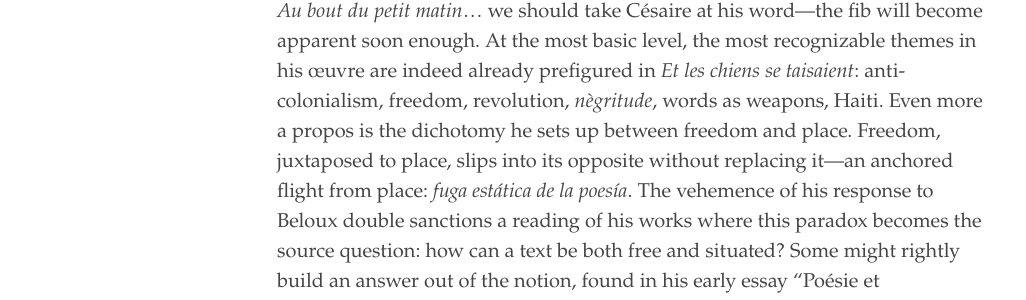
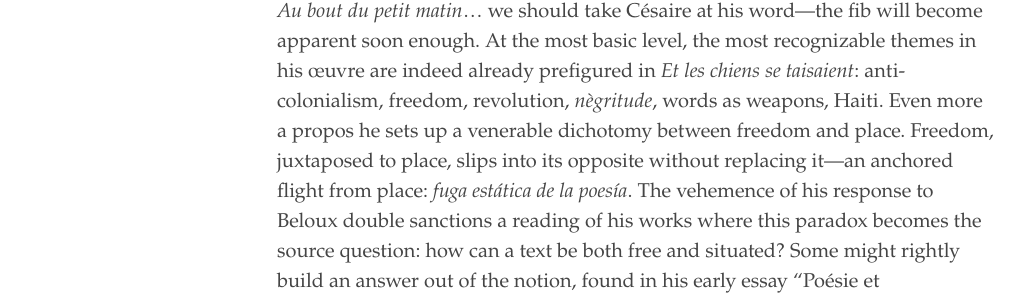
Before and after one commit to elotroalex/record, a Jekyll site: the page built from _chapters/01-nebula.md, in a window 1280 px wide and 900 px high, scrolled down 1248 px. Shown: the part 168-468 px from the top of the window, without its empty margins (3-1029 px from the left). Built offline with Jekyll 4.4.1, drawn with Linux system fonts in a browser that asks for light colours.

Commit message:
minor tweaks

```diff
--- a/_chapters/01-nebula.md
+++ b/_chapters/01-nebula.md
@@ -20,7 +20,7 @@
 
 > Mais cette première pièce, je ne la voyais pas "jouée" ; je l'avais d'ailleurs écrite comme un poème. Cependant, ce texte présente pour moi une profonde importance : parce que c'est une pièce très libre et située dans son milieu—le milieu antillais. C'est un peu comme la nébuleuse d'où sont sortis tous ces mondes successifs que constituent mes autres pièces.[^a1] (28)
 
-*Au bout du petit matin*... we should take Césaire at his word—the fib will become apparent soon enough. At the most basic level, the most recognizable themes in his œuvre are indeed already prefigured in *Et les chiens se taisaient*: anti-colonialism, freedom, revolution, *nègritude*, words as weapons, Haiti. Even more a propos is the dichotomy he sets up between freedom and place. Freedom, juxtaposed to place, slips into its opposite without replacing it—an anchored flight from place: *fuga estática de la poesía*. The vehemence of his response to Beloux double sanctions a reading of his works where this paradox becomes the source question: how can a text be both free and situated? Some might rightly build an answer out of the notion, found in his early essay "Poésie et connaissance," that poetic freedom is a miraculous weapon reconciling self and world to produce a richer truth than science. Such a commendable reading already bares the seeds of another answer: freedom, as the fugitive virtue of a text, is sourced from a particular situation.
+*Au bout du petit matin*... we should take Césaire at his word—the fib will become apparent soon enough. At the most basic level, the most recognizable themes in his œuvre are indeed already prefigured in *Et les chiens se taisaient*: anti-colonialism, freedom, revolution, *nègritude*, words as weapons, Haiti. Even more a propos he sets up a venerable dichotomy between freedom and place. Freedom, juxtaposed to place, slips into its opposite without replacing it—an anchored flight from place: *fuga estática de la poesía*. The vehemence of his response to Beloux double sanctions a reading of his works where this paradox becomes the source question: how can a text be both free and situated? Some might rightly build an answer out of the notion, found in his early essay "Poésie et connaissance," that poetic freedom is a miraculous weapon reconciling self and world to produce a richer truth than science. Such a commendable reading already bares the seeds of another answer: freedom, as the fugitive virtue of a text, is sourced from a particular situation.
 
 The *nébuleuse*, an astronomical soup of clashing dust particles and gases can be read as a metaphor for atelier, as workshop more than work, but also as a distant and diffuse birthplace in need of navigation. The bewildering shift of *Et les chiens se taisaient* from a very situated historical play about the Haitian Revolution (~1941-1943) to a highly iconoclastic lyrical oratorio centering an iconic rebel (1946), later re-situated for a larger market for books and stagings (1956), provides an exemplary case for exploring the tension between the freedom of text and the bind of place, and by extension, the genetic process that will situate the rest of Césaire’s work—and my own.
 
```
